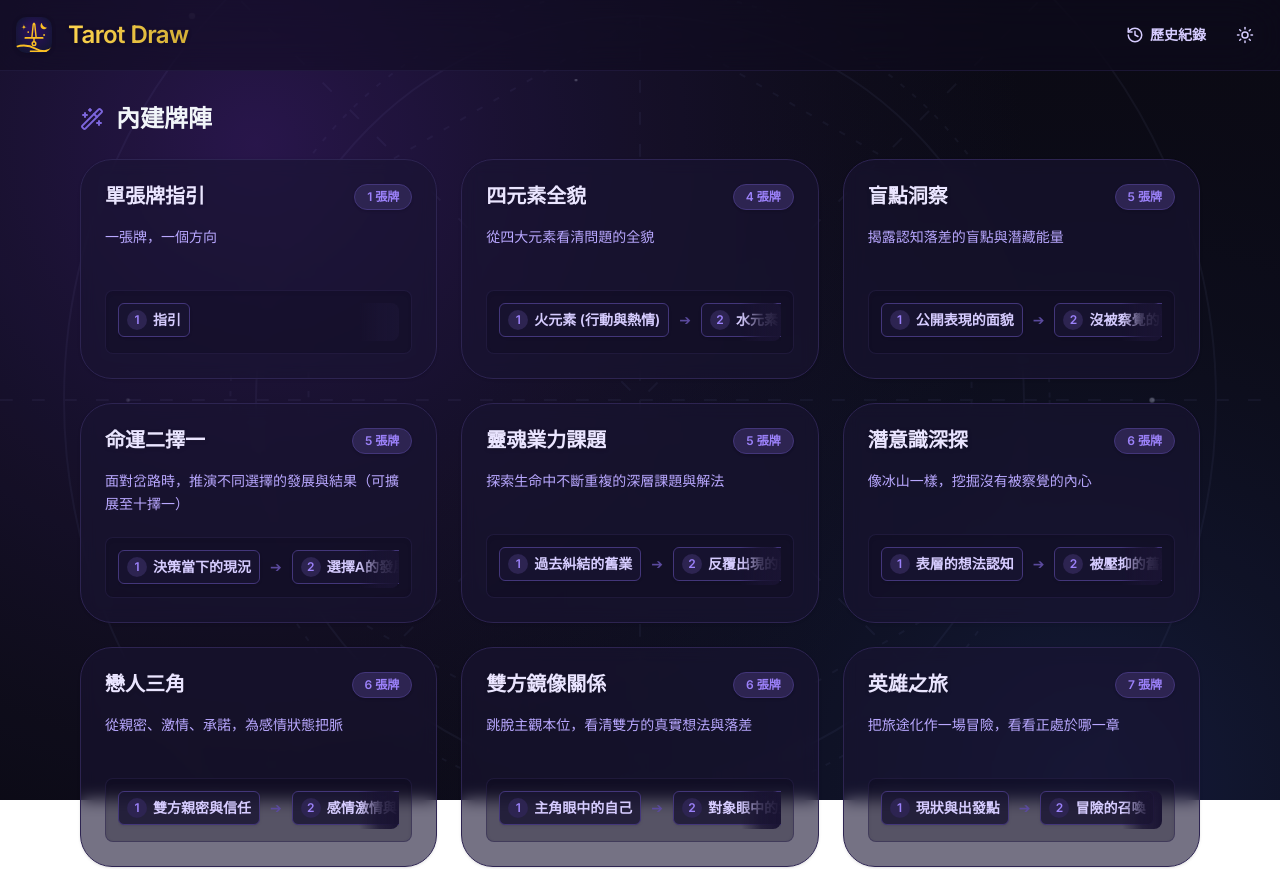
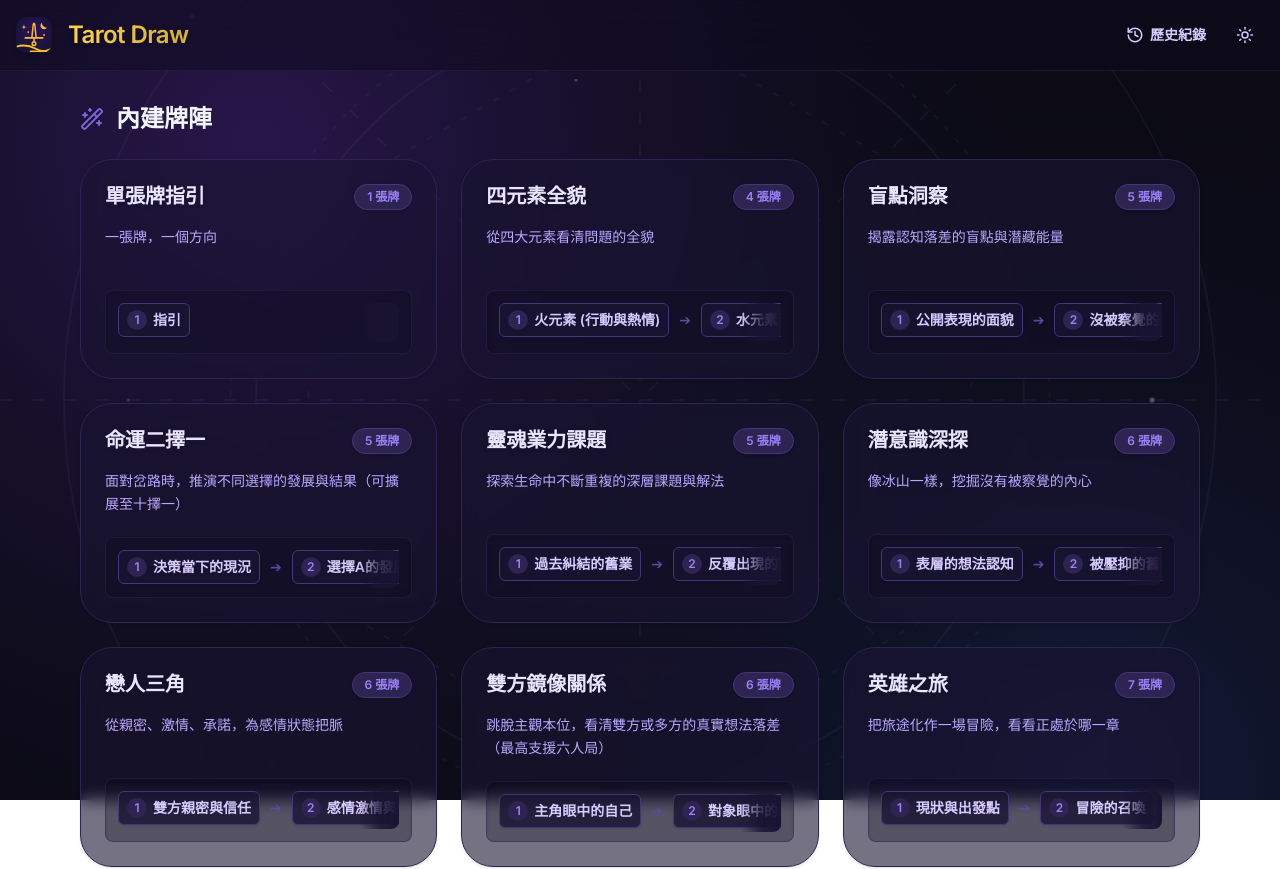
Before and after one commit to dodododora/Tarot-Draw, a React (Vite) app: page / in a window 1280 px wide. Shown: the top 869 px of the page. Built offline with nearby package versions, Linux system fonts and the light colour scheme.

Commit message:
feat: add constants file for project configuration

```diff
--- a/src/constants.ts
+++ b/src/constants.ts
@@ -88,7 +88,7 @@ export const BUILTIN_SPREADS: Spread[] = [
   // 6 cards
   { id: "subconscious", name: "潛意識深探", count: 6, positions: ["表層的想法認知", "被壓抑的舊經驗", "深層渴望原動力", "道德與自我批評", "潛意識防衛機制", "自我療癒的建議"], hint: "像冰山一樣，挖掘沒有被察覺的內心", exampleQuestion: "對於更換跑道這件事情，我總是猶豫不決的深層原因是什麼？" },
   { id: "lovers", name: "戀人三角", count: 6, positions: ["雙方親密與信任", "感情激情與吸引", "未來承諾與責任", "目前的關係挑戰", "改善關係的建議", "未來的走向預測"], hint: "從親密、激情、承諾，為感情狀態把脈", exampleQuestion: "我和目前的曖昧對象，這段關係是否有機會晉升為戀人？" },
-  { id: "mirror", name: "雙方鏡像關係", count: 6, positions: ["主角眼中的自己", "對象眼中的主角", "主角眼中的對象", "對象眼中的自己", "互動產生的誤解", "關係發展的建議"], hint: "跳脫主觀本位，看清雙方的真實想法與落差", exampleQuestion: "我跟前任目前各自對彼此真實的看法是什麼？" },
+  { id: "mirror", name: "雙方鏡像關係", count: 6, positions: ["主角眼中的自己", "對象眼中的主角", "主角眼中的對象", "對象眼中的自己", "互動產生的誤解", "關係發展的建議"], hint: "跳脫主觀本位，看清雙方或多方的真實想法落差（最高支援六人局）", exampleQuestion: "我跟前任目前各自對彼此真實的看法是什麼？" },
 
   // 7 cards
   { id: "hero", name: "英雄之旅", count: 7, positions: ["現狀與出發點", "冒險的召喚", "越過門檻的考驗", "指引導師與盟友", "墜入深淵與試煉", "獲得啟示與轉化", "帶著恩賜歸來"], hint: "把旅途化作一場冒險，看看正處於哪一章", exampleQuestion: "我決定離職去旅行，這段人生的新旅程將如何展開？" },
```
